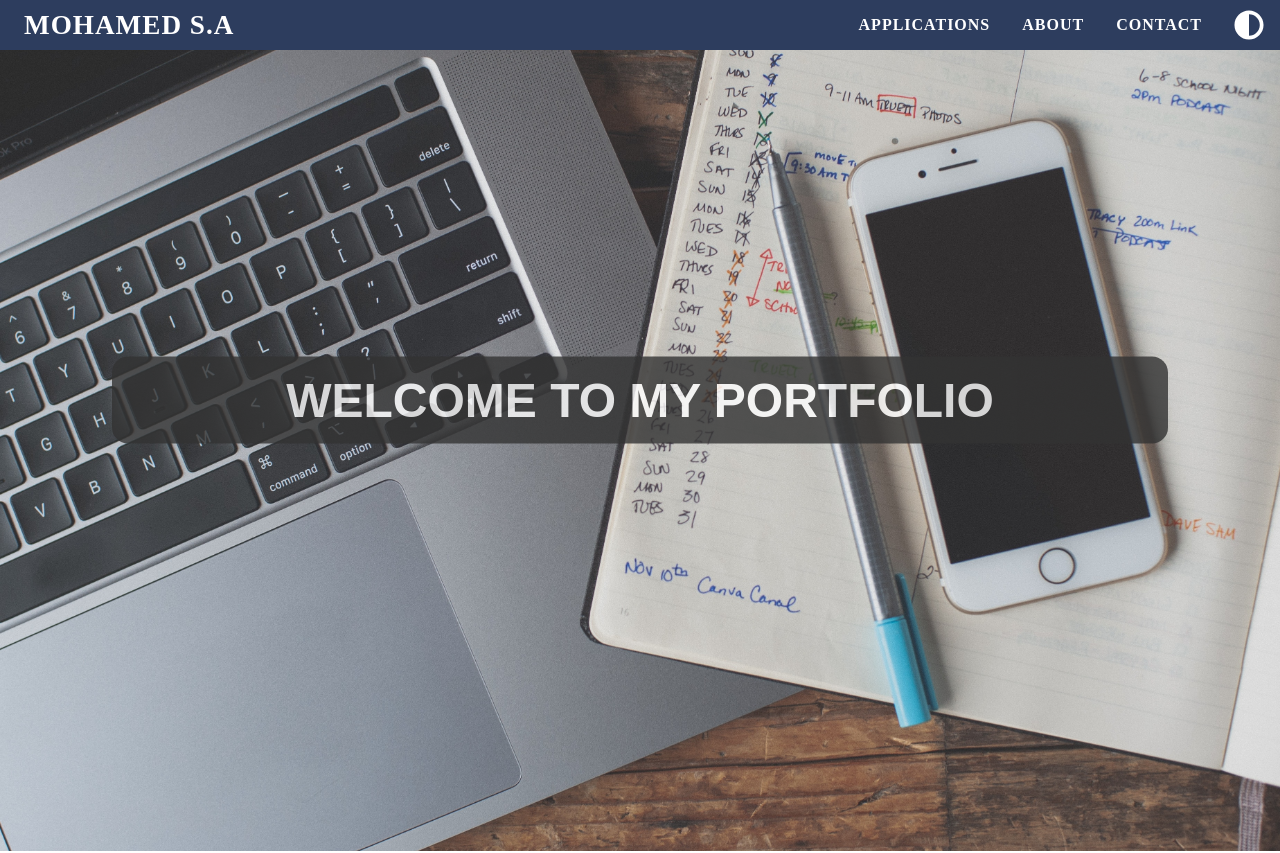
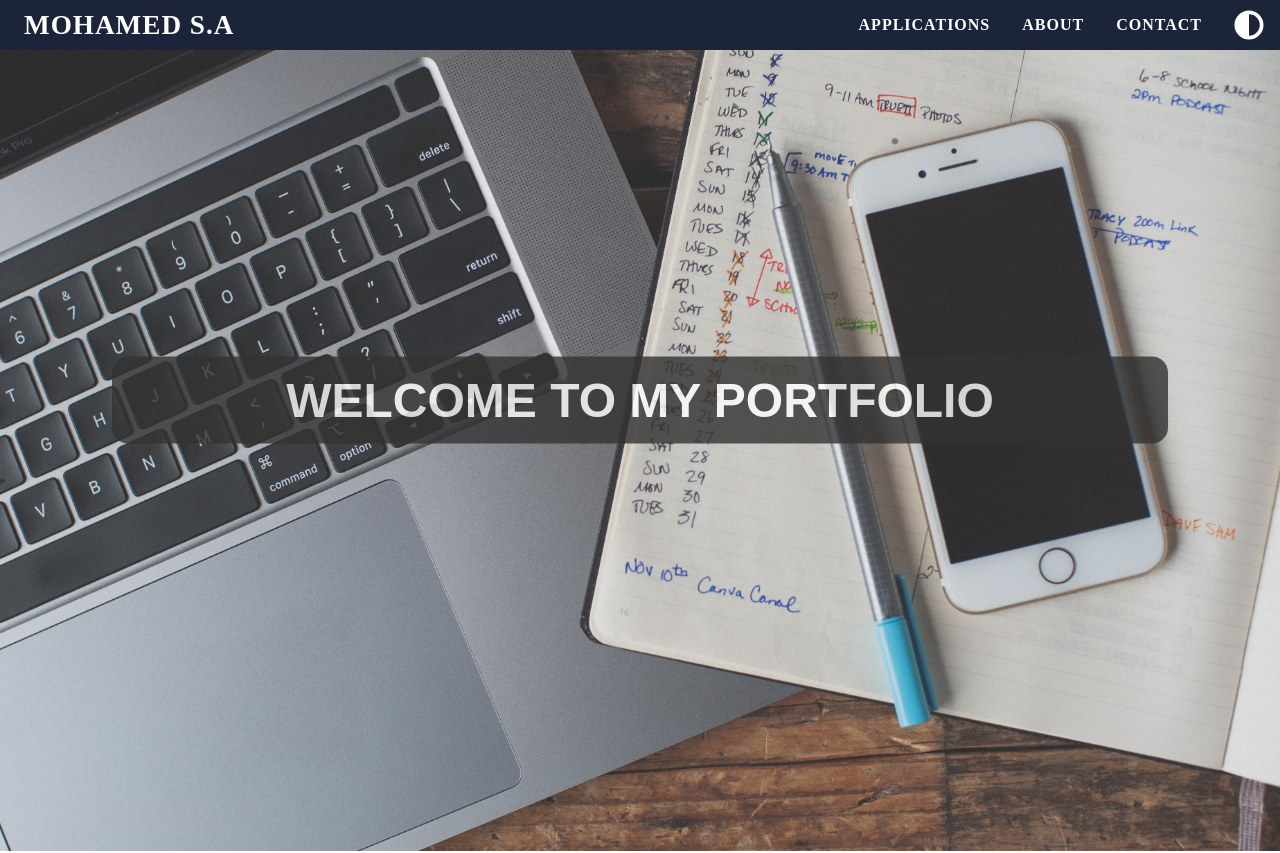
Before and after one commit to Mohamed-sal-ah/Portfolio, a React (Create React App) app: page / in a window 1280 px wide. Shown: the top 853 px of the page. Built offline with nearby package versions, Linux system fonts and the light colour scheme; a web font is replaced by a local one.

Commit message:
Changed nav color

```diff
--- a/src/components/Navbar.jsx
+++ b/src/components/Navbar.jsx
@@ -26,7 +26,7 @@ const NavbarDiv= styled.div`
 z-index: 1;
 display: flex;
 height: fit-content;
-background-color: #2d3d5e;
+background-color: #1b2438;
 justify-content: space-between;
 position: fixed;
 width: 100%;
--- a/src/components/style/style.scss
+++ b/src/components/style/style.scss
@@ -29,7 +29,6 @@ $deafult-white:var(--white);
 $deafult-black:var(--black);
 $light-gray:var(--light-gray);
 $dark-gray:var(--dark-gray);
-$bar-color: #1b2438;
 $light-red:#a03e3e;
 $hover-color:#005a63;
 $boder-color:#012d2d;
```
